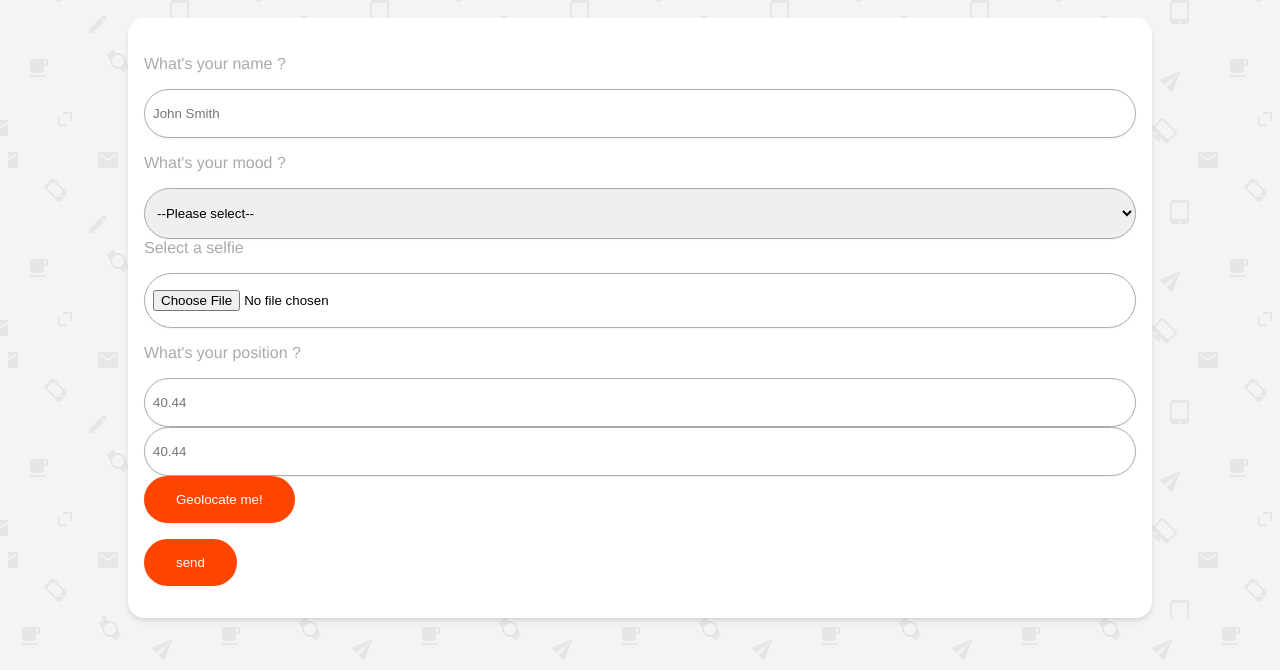
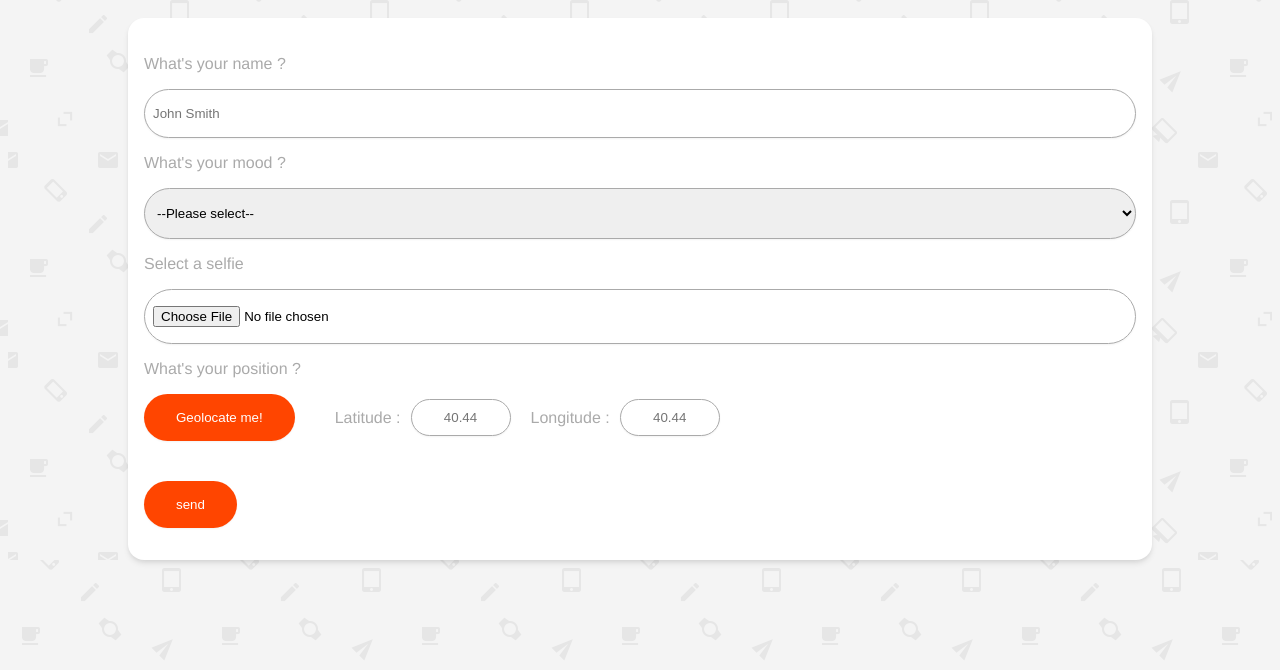
Before and after one commit to thylo/iad-dynamic-web-1-photobooth, a website: page views/form/create.html in a window 1280 px wide. Shown: the part 130-800 px from the top of the page. Drawn offline with nearby package versions, Linux system fonts and the light colour scheme; files that its build step writes are made by us from their sources.

Commit message:
improve css for create geoloc form

```diff
--- a/assets/scss/app.scss
+++ b/assets/scss/app.scss
@@ -18,6 +18,7 @@ body {
    align-items: center;
    &__logo {
       max-width: 10rem;
+      width: 100%;
    }
    &__container {
       flex: 1;
@@ -68,6 +69,26 @@ body {
       box-shadow: 0 1px 2px 0 rgba(0, 0, 0, 0.05);
       border: 1px solid #aaaaaa;
       border-radius: 2rem;
+   }
+   &__infogeoloc {
+      display: flex;
+      flex-direction: row;
+      justify-content: flex-start;
+      align-items: center;
+      margin-bottom: 40px;
+   }
+   &__infogeoloc > input {
+      max-width: 100px;
+      text-align: center;
+      padding: 10px;
+      margin-right: 20px;
+   }
+   &__infogeoloc > label {
+      margin-bottom: 0px;
+      margin-right: 10px;
+   }
+   &__infogeoloc > button {
+      margin-right: 40px;
    }
 }
 
--- a/views/form/create.html
+++ b/views/form/create.html
@@ -1,9 +1,16 @@
 {% extends "layouts/base.html" %} {% block content %}
 <div class="content">
    <h1>{{title}}</h1>
-	<form action="/form" method="post" id="geolocform" enctype="multipart/form-data">
+   <form
+      action="/form"
+      method="post"
+      id="geolocform"
+      enctype="multipart/form-data"
+   >
       <div class="c-form-control">
-			<label class="c-form-control__label" for="name">What's your name ?</label>
+         <label class="c-form-control__label" for="name"
+            >What's your name ?</label
+         >
          <input
             type="text"
             class="c-form-control__input"
@@ -14,7 +21,9 @@
          />
       </div>
       <div class="c-form-control">
-			<label class="c-form-control__label" for="mood">What's your mood ?</label>
+         <label class="c-form-control__label" for="mood"
+            >What's your mood ?</label
+         >
          <select
             class="c-form-control__input"
             id="mood"
@@ -28,22 +37,27 @@
             <!-- value="{{mood}}">{{mood}} -->
             {% endfor %}
          </select>
+      </div>
       <div class="c-form-control">
-			<label class="c-form-control__label" for="selfie">Select a selfie</label>
+         <label class="c-form-control__label" for="selfie"
+            >Select a selfie</label
+         >
          <input
             type="file"
             class="c-form-control__input"
             id="selfie"
             name="uploaded_file"
             required="true"
-
-
-			>
+         />
       </div>
       <div class="c-form-control">
          <label class="c-form-control__label" for="pos"
             >What's your position ?</label
          >
+
+         <div class="c-form-control__infogeoloc">
+            <button class="c-button" id="find-me">Geolocate me!</button>
+            <label class="c-form-control__label" for="lat">Latitude :</label>
             <input
                type="text"
                class="c-form-control__input"
@@ -52,6 +66,7 @@
                placeholder="40.44"
                required="true"
             />
+            <label class="c-form-control__label" for="lon">Longitude :</label>
             <input
                type="text"
                class="c-form-control__input"
@@ -60,7 +75,7 @@
                placeholder="40.44"
                required="true"
             />
-			<button class="c-button" id="find-me">Geolocate me!</button>
+         </div>
       </div>
       <div class="c-form-control">
          <input class="c-button" type="submit" value="send" />
```
Also changed, not shown: assets/scss/app.css, public/css/app.css. Lines whose indentation alone changed are shown as unchanged.
